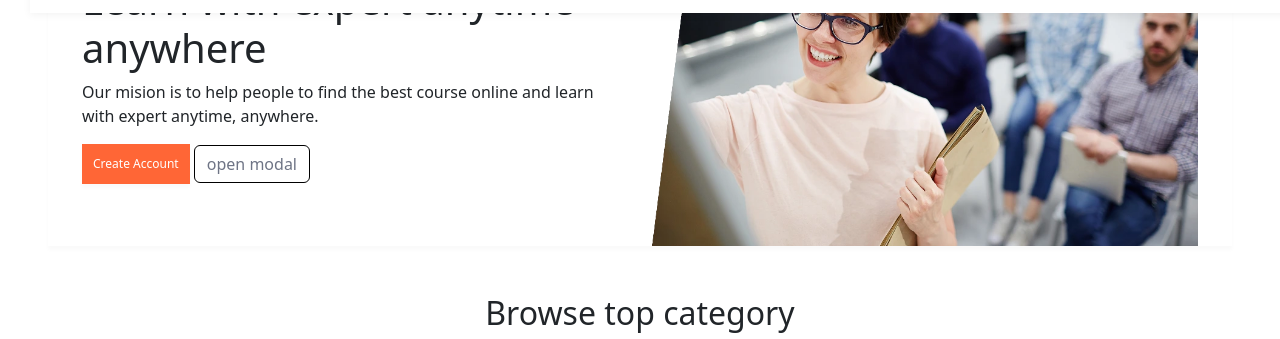
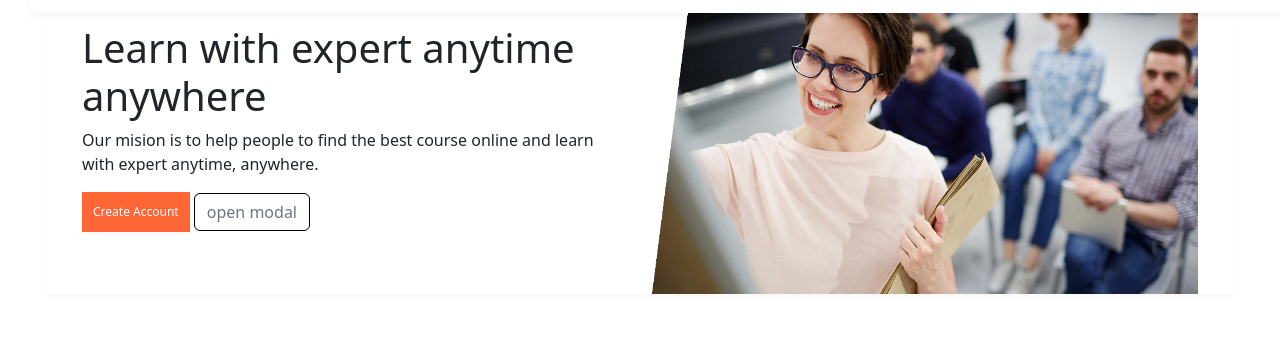
Before and after one commit to aseelfouqha/E-Tutor-Individual-Project-FE-14-v.2.0, a plain HTML site: page index.html in a window 1280 px wide. Shown: the part 117-456 px from the top of the page. Drawn offline with nearby package versions, Linux system fonts and the light colour scheme; files whose address does not match are found by name.

Commit message:
Add files via upload

```diff
--- a/index.html
+++ b/index.html
@@ -106,7 +106,7 @@
 
   <main>
     <!-- Hero Section-->
-    <section class="hero-section mx-5  justify-content-center">
+    <section class="hero-section mx-5 pt-5  justify-content-center">
       <div class="container justify-content-center ">
         <div class="row align-items-center">
           <!--Hero Content Left-->
```
